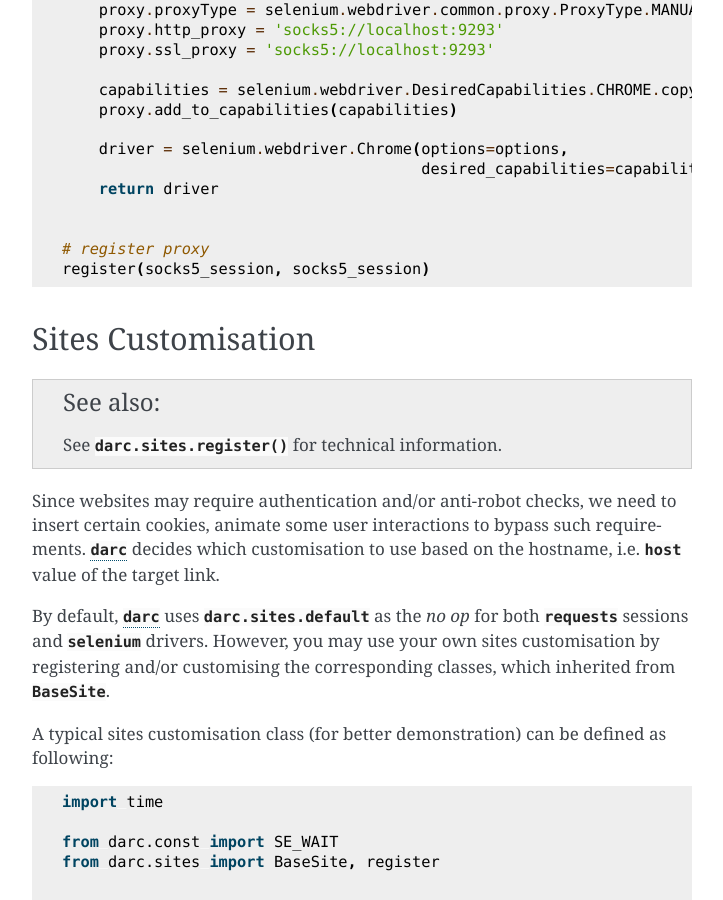
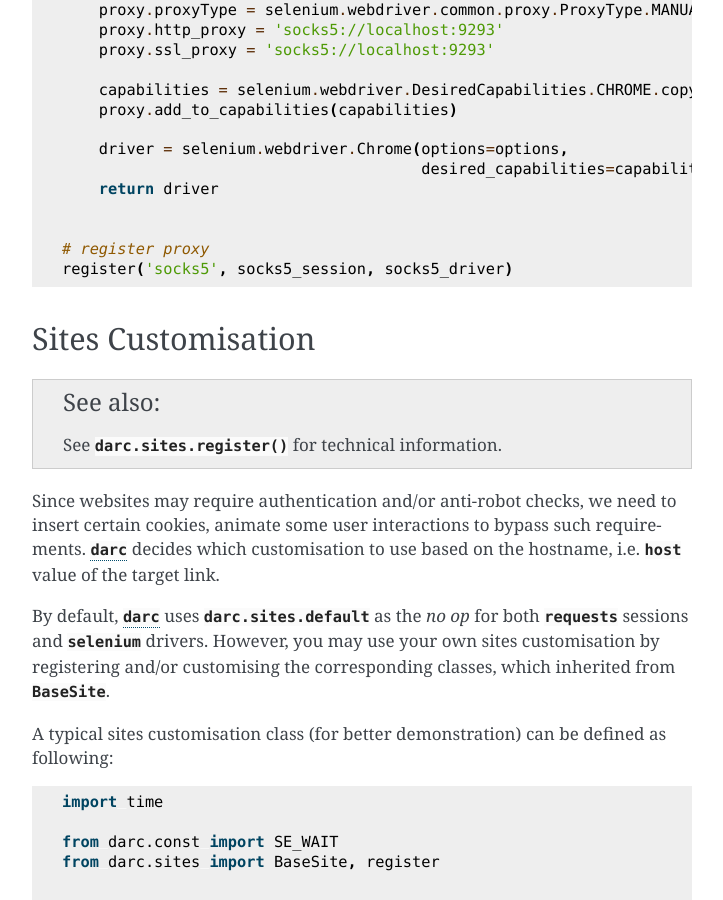
Before and after one commit to JarryShaw/darc, a Sphinx documentation site: the page built from docs/source/custom.rst, in a window 1280 px wide and 900 px high, scrolled down 2510 px. Shown: the whole window, without its empty margins (388-1111 px from the left). Built offline with Sphinx 7.4.7, drawn with Linux system fonts in a browser that asks for light colours.

Commit message:
bugfix in docs

```diff
--- a/docs/source/custom.rst
+++ b/docs/source/custom.rst
@@ -133,7 +133,7 @@
 
 
     # register proxy
-    register(socks5_session, socks5_session)
+    register('socks5', socks5_session, socks5_driver)
 
 Sites Customisation
 -------------------
```
